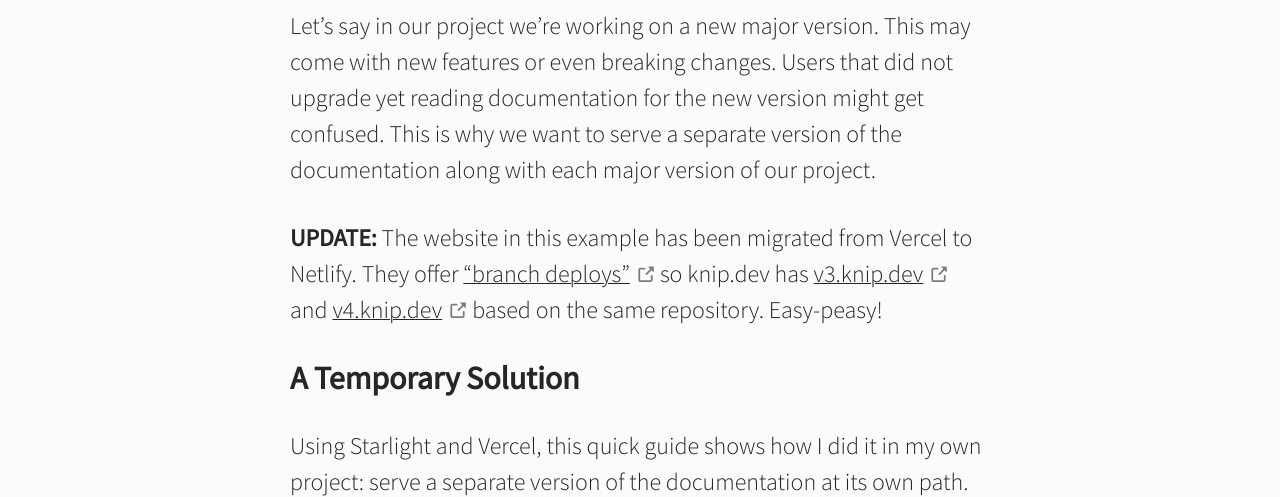
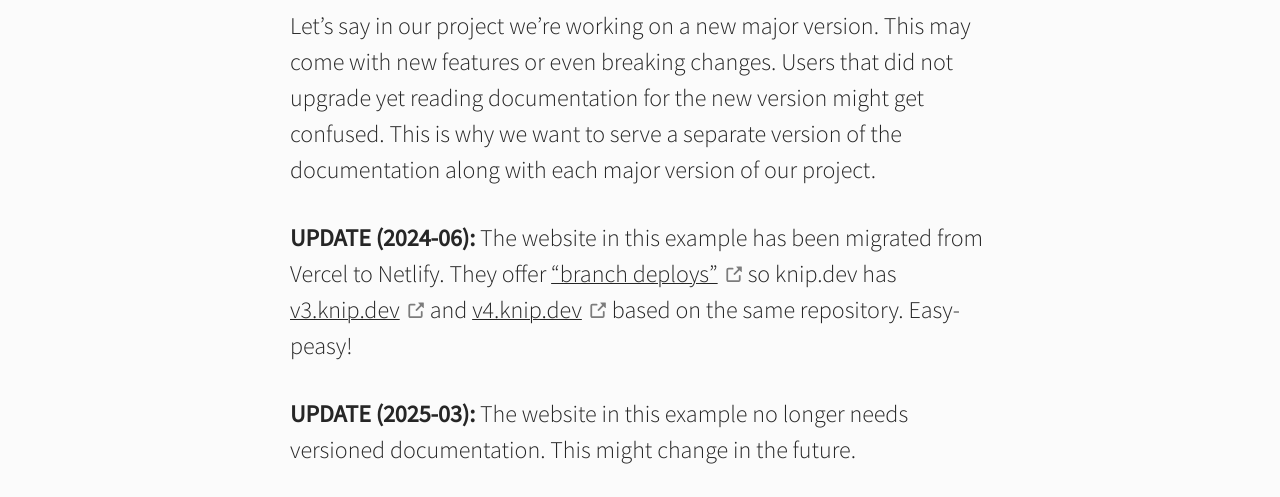
Before and after one commit to webpro/webpro.nl, an Astro site: page /scraps/versioned-docs-with-starlight-and-vercel in a window 1280 px wide. Shown: the part 429-926 px from the top of the page. Built offline with nearby package versions, Linux system fonts and the light colour scheme; Astro itself is replaced by a stand-in of ours; some packages are replaced by stand-ins of ours; no server answers.

Commit message:
Add note to "versioned" article

```diff
--- a/src/content/scraps/versioned-docs-with-starlight-and-vercel/index.md
+++ b/src/content/scraps/versioned-docs-with-starlight-and-vercel/index.md
@@ -1,7 +1,7 @@
 ---
 description: How to set up versioned documentation with Starlight & Vercel
 published: 2023-12-20
-modified: 2024-06-30
+modified: 2025-03-25
 ---
 
 # Versioned documentation with Starlight & Vercel
@@ -14,9 +14,12 @@ reading documentation for the new version might get confused. This is why we
 want to serve a separate version of the documentation along with each major
 version of our project.
 
-**UPDATE:** The website in this example has been migrated from Vercel to
-Netlify. They offer ["branch deploys"][1] so knip.dev has [v3.knip.dev][2] and
-[v4.knip.dev][3] based on the same repository. Easy-peasy!
+**UPDATE (2024-06):** The website in this example has been migrated from Vercel
+to Netlify. They offer ["branch deploys"][1] so knip.dev has [v3.knip.dev][2]
+and [v4.knip.dev][3] based on the same repository. Easy-peasy!
+
+**UPDATE (2025-03):** The website in this example no longer needs versioned
+documentation. This might change in the future.
 
 ## A Temporary Solution
 
```
